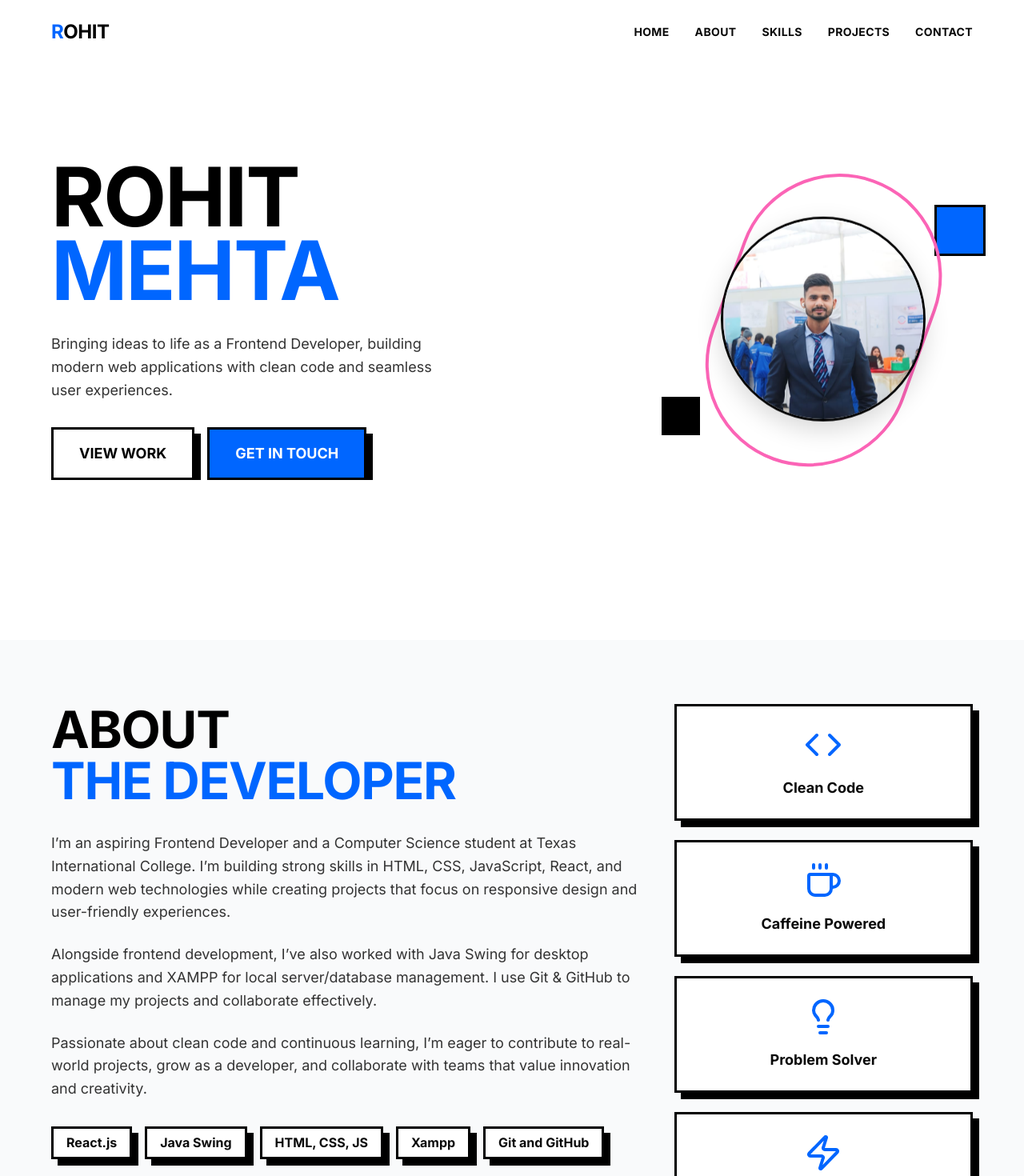
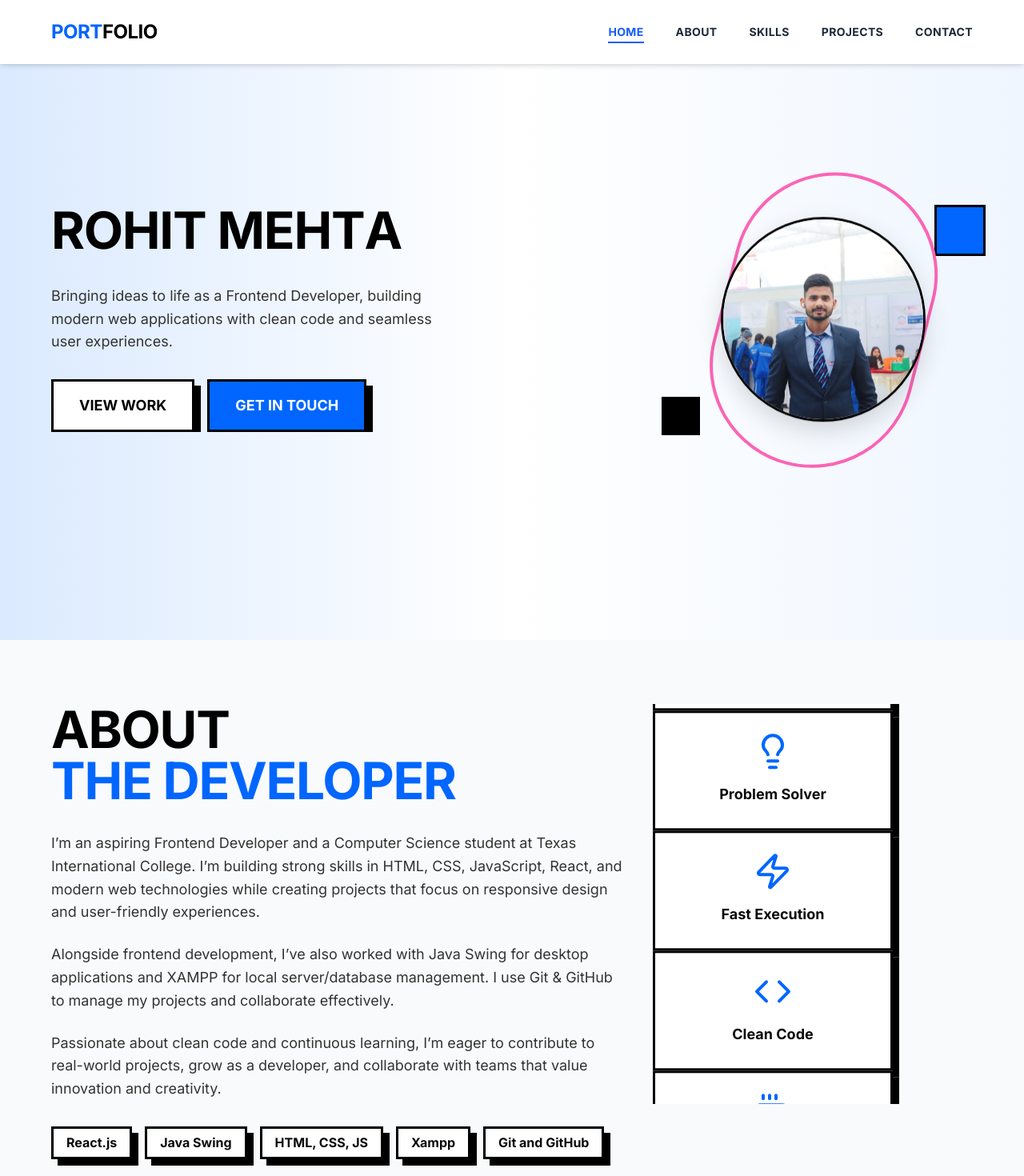
Before and after one commit to rohitmehta45/portfolio, a React (Vite) app: page / in a window 1280 px wide. Shown: the top 1470 px of the page at 80% size. Built offline with nearby package versions, Linux system fonts and the light colour scheme.

Commit message:
animated

```diff
--- a/src/components/About.jsx
+++ b/src/components/About.jsx
@@ -12,7 +12,6 @@ const About = () => {
     <section className="py-20 px-4 md:px-8 lg:px-16 bg-gray-50">
       <div className="max-w-7xl mx-auto">
         <div className="brutalist-grid-asymmetric">
-          {/* Text Content */}
           <div className="space-y-8">
             <h2 className="brutalist-heading brutalist-heading-lg">
               ABOUT
@@ -35,8 +34,6 @@ const About = () => {
                 Passionate about clean code and continuous learning, I’m eager to contribute to real-world
                 projects, grow as a developer, and collaborate with teams that value innovation and creativity.
               </p>
-
-
             </div>
 
             <div className="flex flex-wrap gap-4">
@@ -57,20 +54,22 @@ const About = () => {
               </span>
             </div>
           </div>
-                  {/* Quirky Icons */}
-                  <div className="space-y-6">
-                    {quirkyIcons.map(({ Icon, label }, index) => (
+
+          <div className="overflow-hidden h-[500px] w-full md:w-100 relative">
+            <div className="flex flex-col animate-marquee-vertical w-[300px]">
+              {quirkyIcons.concat(quirkyIcons).map(({ Icon, label }, index) => (
                 <div
-                        key={label}
-                        className="brutalist-border brutalist-shadow brutalist-hover-lift bg-white p-6 text-center"
-                        style={{ animationDelay: `${index * 0.1}s` }}
+                  key={label + '-' + index}
+                  className="brutalist-border brutalist-shadow brutalist-hover-lift bg-white p-6 text-center w-full"
+                  style={{ minHeight: "150px" }}
                 >
                   <Icon size={48} className="mx-auto mb-4 brutalist-accent" />
                   <h3 className="font-bold text-lg">{label}</h3>
                 </div>
               ))}
-                    {/* Decorative Element removed */}
             </div>
+          </div>
+
         </div>
       </div>
     </section>
--- a/src/components/Contact.jsx
+++ b/src/components/Contact.jsx
@@ -48,7 +48,7 @@ const Contact = () => {
             <span className="brutalist-accent">SOMETHING GREAT</span>
           </h2>
 
-          <p className="brutalist-text text-gray-300 max-w-2xl mx-auto mb-12 text-xl">
+          <p className="text-gray-500 max-w-xl mx-auto mb-12 text-xl">
             Ready to turn your ideas into reality? I'm always excited to work on
             new projects and collaborate with innovative teams.
           </p>
--- a/src/components/Hero.jsx
+++ b/src/components/Hero.jsx
@@ -4,32 +4,29 @@ import developerPortrait from '../assets/developerportrait.jpg';
 
 const Hero = () => {
   const [textVisible, setTextVisible] = useState(false);
-  const [theme, setTheme] = useState('light');
 
   useEffect(() => {
     const timer = setTimeout(() => setTextVisible(true), 500);
     return () => clearTimeout(timer);
   }, []);
 
-  const toggleTheme = () => {
-    setTheme((prev) => (prev === 'light' ? 'dark' : 'light'));
+  // Letter animation variants
+  const letterVariants = {
+    hidden: { y: 50, opacity: 0 },
+    visible: (i) => ({
+      y: [0, -10, 0],
+      opacity: 1,
+      transition: {
+        delay: i * 0.1,
+        y: { repeat: Infinity, repeatType: "mirror", duration: 0.6 },
+      },
+    }),
   };
 
+  const fullName = "ROHIT MEHTA".split("");
+
   return (
-    <section
-      className={`relative min-h-screen flex items-center justify-center px-4 md:px-8 lg:px-16 transition-colors duration-500 ${
-        theme === 'light' ? 'bg-white' : 'bg-gray-900'
-      }`}
-    >
-      <div className="absolute top-6 right-6">
-        <button
-          onClick={toggleTheme}
-          className="px-4 py-2 bg-blue-500 text-white rounded-lg shadow-md hover:bg-blue-600 transition"
-        >
-          {theme === 'light' ? '🌙 Dark Mode' : '☀️ Light Mode'}
-        </button>
-      </div>
-
+    <section className="relative min-h-screen flex items-center justify-center px-4 md:px-8 lg:px-16 bg-gradient-to-r from-blue-100 via-white to-blue-50">
       <div className="max-w-7xl w-full">
         <div className="brutalist-grid-asymmetric items-center">
           <div className="space-y-8">
@@ -38,13 +35,20 @@ const Hero = () => {
                 initial={{ y: 80, opacity: 0 }}
                 animate={textVisible ? { y: 0, opacity: 1 } : {}}
                 transition={{ duration: 0.8, ease: 'easeOut' }}
-                className={`brutalist-heading brutalist-heading-xl ${
-                  theme === 'dark' ? 'text-white' : 'text-black'
-                }`}
+                className="brutalist-heading brutalist-heading-lg text-black"
               >
-                ROHIT
-                <br />
-                <span className="brutalist-accent">MEHTA</span>
+                {fullName.map((char, index) => (
+                  <motion.span
+                    key={index}
+                    custom={index}
+                    variants={letterVariants}
+                    initial="hidden"
+                    animate={textVisible ? "visible" : "hidden"}
+                    className="inline-block"
+                  >
+                    {char === " " ? "\u00A0" : char}
+                  </motion.span>
+                ))}
               </motion.h1>
             </div>
 
@@ -53,9 +57,7 @@ const Hero = () => {
                 initial={{ y: 80, opacity: 0 }}
                 animate={textVisible ? { y: 0, opacity: 1 } : {}}
                 transition={{ duration: 0.8, ease: 'easeOut', delay: 0.2 }}
-                className={`brutalist-text max-w-lg ${
-                  theme === 'dark' ? 'text-gray-300' : 'text-gray-700'
-                }`}
+                className="brutalist-text max-w-lg text-gray-700"
               >
                 Bringing ideas to life as a Frontend Developer, building modern web applications
                 with clean code and seamless user experiences.
@@ -73,21 +75,17 @@ const Hero = () => {
                   onClick={() =>
                     document.getElementById('projects')?.scrollIntoView({ behavior: 'smooth' })
                   }
-                  className={`brutalist-border brutalist-shadow brutalist-hover-lift px-8 py-4 font-bold text-lg cursor-pointer ${
-                    theme === 'dark' ? 'bg-gray-800 text-white' : 'bg-white text-black'
-                  }`}
+                  className="brutalist-border brutalist-shadow brutalist-hover-lift px-8 py-4 font-bold text-lg cursor-pointer bg-white text-black"
                 >
                   VIEW WORK
                 </button>
 
-                <a href="#contact"
-               className={`brutalist-accent-bg brutalist-border brutalist-shadow brutalist-hover-lift px-8 py-4 font-bold text-lg cursor-pointer inline-block ${
-               theme === 'dark' ? 'text-black' : ''
-                }`}
-                  >
-                 GET IN TOUCH
-             </a>
-
+                <a
+                  href="#contact"
+                  className="brutalist-accent-bg brutalist-border brutalist-shadow brutalist-hover-lift px-8 py-4 font-bold text-lg cursor-pointer inline-block"
+                >
+                  GET IN TOUCH
+                </a>
               </motion.div>
             </div>
           </div>
@@ -102,9 +100,7 @@ const Hero = () => {
               initial={{ rotate: 0 }}
               animate={{ rotate: 360 }}
               transition={{ repeat: Infinity, duration: 8, ease: "linear" }}
-              className={`absolute inset-0 rounded-full border-4 ${
-                theme === 'dark' ? 'border-blue-400' : 'border-pink-400'
-              }`}
+              className="absolute inset-0 rounded-full border-4 border-pink-400"
               style={{ zIndex: 1 }}
             ></motion.div>
 
@@ -122,9 +118,7 @@ const Hero = () => {
                 repeat: Infinity,
                 ease: "easeInOut"
               }}
-              className={`brutalist-border brutalist-shadow brutalist-hover-lift aspect-square overflow-hidden rounded-full w-64 h-64 ${
-                theme === 'dark' ? 'bg-gray-800' : 'bg-gray-100'
-              }`}
+              className="brutalist-border brutalist-shadow brutalist-hover-lift aspect-square overflow-hidden rounded-full w-64 h-64 bg-gray-100"
               style={{ zIndex: 2 }}
             >
               <img
@@ -138,17 +132,13 @@ const Hero = () => {
               initial={{ scale: 0, opacity: 0 }}
               animate={textVisible ? { scale: 1, opacity: 1 } : {}}
               transition={{ duration: 0.6, delay: 1 }}
-              className={`absolute -top-4 -right-4 w-16 h-16 brutalist-accent-bg brutalist-border ${
-                theme === 'dark' ? 'opacity-80' : ''
-              }`}
+              className="absolute -top-4 -right-4 w-16 h-16 brutalist-accent-bg brutalist-border"
             ></motion.div>
             <motion.div
               initial={{ scale: 0, opacity: 0 }}
               animate={textVisible ? { scale: 1, opacity: 1 } : {}}
               transition={{ duration: 0.6, delay: 1.1 }}
-              className={`absolute -bottom-4 -left-4 w-12 h-12 ${
-                theme === 'dark' ? 'bg-white' : 'bg-black'
-              }`}
+              className="absolute -bottom-4 -left-4 w-12 h-12 bg-black"
             ></motion.div>
           </motion.div>
         </div>
--- a/src/components/Navigation.jsx
+++ b/src/components/Navigation.jsx
@@ -1,48 +1,57 @@
 import { useState } from 'react';
 import { Menu, X } from 'lucide-react';
+import { motion, AnimatePresence } from 'framer-motion';
 
 const Navigation = () => {
   const [isOpen, setIsOpen] = useState(false);
+  const [activeLink, setActiveLink] = useState("HOME"); // Track active menu item
 
   const navItems = [
     { label: "HOME", href: "#home" },
     { label: "ABOUT", href: "#about" },
     { label: "SKILLS", href: "#skills" },
     { label: "PROJECTS", href: "#projects" },
-    // { label: "EXPERIENCE", href: "#experience" },
     { label: "CONTACT", href: "#contact" }
   ];
 
   return (
-    <nav className="fixed top-0 left-0 right-0 z-50 bg-white brutalist-border-b">
+    <nav className="fixed top-0 left-0 right-0 z-50 bg-white shadow-md">
       <div className="max-w-7xl mx-auto px-4 md:px-8 lg:px-16">
         <div className="flex justify-between items-center h-20">
 
+          {/* Logo */}
           <div
-            className="brutalist-heading text-2xl cursor-pointer"
+            className="brutalist-heading text-2xl font-extrabold cursor-pointer"
             onClick={() => window.location.reload()}
             title="Refresh"
           >
-            <span className="brutalist-accent">R</span>OHIT
+            <span className="brutalist-accent">PORT</span>FOLIO
           </div>
 
-
           {/* Desktop Navigation */}
-          <div className="hidden md:flex items-center gap-8">
+          <div className="hidden md:flex items-center gap-10">
             {navItems.map((item) => (
               <a
                 key={item.label}
                 href={item.href}
-                className="brutalist-underline font-bold text-sm tracking-wide hover:brutalist-accent transition-colors"
+                onClick={() => setActiveLink(item.label)}
+                className={`font-semibold text-sm tracking-wide relative transition-colors ${
+                  activeLink === item.label ? "text-blue-600" : "text-gray-800 hover:text-blue-600"
+                }`}
               >
                 {item.label}
+                <span
+                  className={`absolute left-0 -bottom-1 h-0.5 bg-blue-600 transition-all ${
+                    activeLink === item.label ? "w-full" : "w-0 group-hover:w-full"
+                  }`}
+                ></span>
               </a>
             ))}
           </div>
 
           {/* Mobile Menu Button */}
           <button
-            className="md:hidden brutalist-border brutalist-shadow p-2"
+            className="md:hidden p-2 rounded-md hover:bg-gray-100 transition"
             onClick={() => setIsOpen(!isOpen)}
           >
             {isOpen ? <X size={24} /> : <Menu size={24} />}
@@ -50,20 +59,33 @@ const Navigation = () => {
         </div>
 
         {/* Mobile Navigation */}
+        <AnimatePresence>
           {isOpen && (
-          <div className="md:hidden brutalist-border-t bg-white py-4">
+            <motion.div
+              initial={{ opacity: 0, y: -20 }}
+              animate={{ opacity: 1, y: 0 }}
+              exit={{ opacity: 0, y: -20 }}
+              transition={{ duration: 0.3 }}
+              className="md:hidden bg-white shadow-md rounded-b-lg py-4 flex flex-col items-center gap-3"
+            >
               {navItems.map((item) => (
                 <a
                   key={item.label}
                   href={item.href}
-                className="block py-3 font-bold text-sm tracking-wide hover:brutalist-accent transition-colors"
-                onClick={() => setIsOpen(false)}
+                  onClick={() => {
+                    setActiveLink(item.label);
+                    setIsOpen(false);
+                  }}
+                  className={`font-semibold text-sm tracking-wide transition-colors ${
+                    activeLink === item.label ? "text-blue-600" : "text-gray-800 hover:text-blue-600"
+                  }`}
                 >
                   {item.label}
                 </a>
               ))}
-          </div>
+            </motion.div>
           )}
+        </AnimatePresence>
       </div>
     </nav>
   );
--- a/src/index.css
+++ b/src/index.css
@@ -1,9 +1,17 @@
-/* body {
-  background: #fff;
-  color: #222;
-  transition: background 0.3s, color 0.3s;
+@keyframes marquee {
+  0% { transform: translateX(0); }
+  100% { transform: translateX(-50%); }
 }
-body.dark {
-  background: #111;
-  color: #fff;
-} */
+
+.animate-marquee {
+  animation: marquee 15s linear infinite; /* slower for readability */
+}
+
+@keyframes marquee-vertical {
+  0% { transform: translateY(0); }
+  100% { transform: translateY(-50%); }
+}
+
+.animate-marquee-vertical {
+  animation: marquee-vertical 13s linear infinite;
+}
```
Also changed, not shown: src/components/Projects.jsx (+47 -26 lines). Lines whose indentation alone changed are shown as unchanged.
